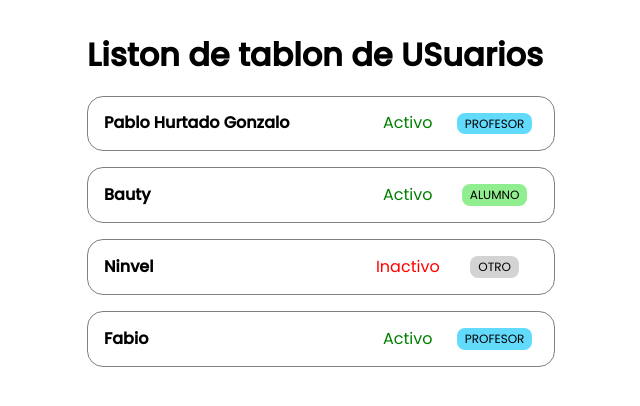
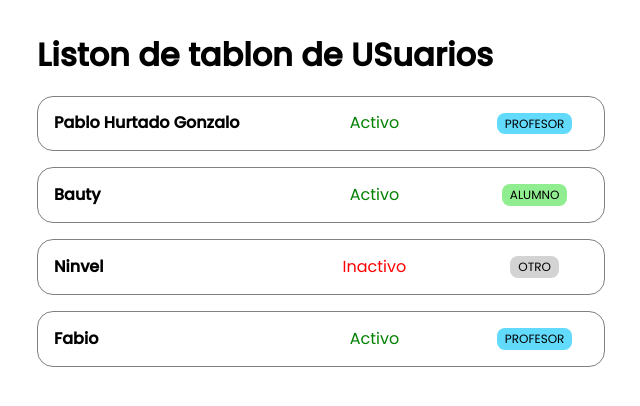
Before and after one commit to Coshiloco/Proyectos_React, a React (Vite) app: page / in a window 1280 px wide. Shown: the top 406 px of the page, without its empty margins (319-959 px from the left). Built offline with nearby package versions, Linux system fonts and the light colour scheme.

Commit message:
Aislando Logica en componentes

```diff
--- a/src/components/UserLIst.module.css
+++ b/src/components/UserLIst.module.css
@@ -1,6 +1,6 @@
 .list {
 	width: 100%;
-	max-width: 500px;
+	max-width: 600px;
 	margin: auto;
 	padding: 1rem;
 }
--- a/src/components/UserRow.module.css
+++ b/src/components/UserRow.module.css
@@ -9,11 +9,12 @@
 }
 
 .name {
-	width: 60%;
+	width: 40%;
 }
 
 .status,
-.role {
+.role,
+.action {
 	width: 20%;
 	display: flex;
 	justify-content: center;
@@ -43,7 +44,6 @@
 	background-color: #61dafb;
 }
 
-
 .student {
 	background-color: lightgreen;
 }
```
